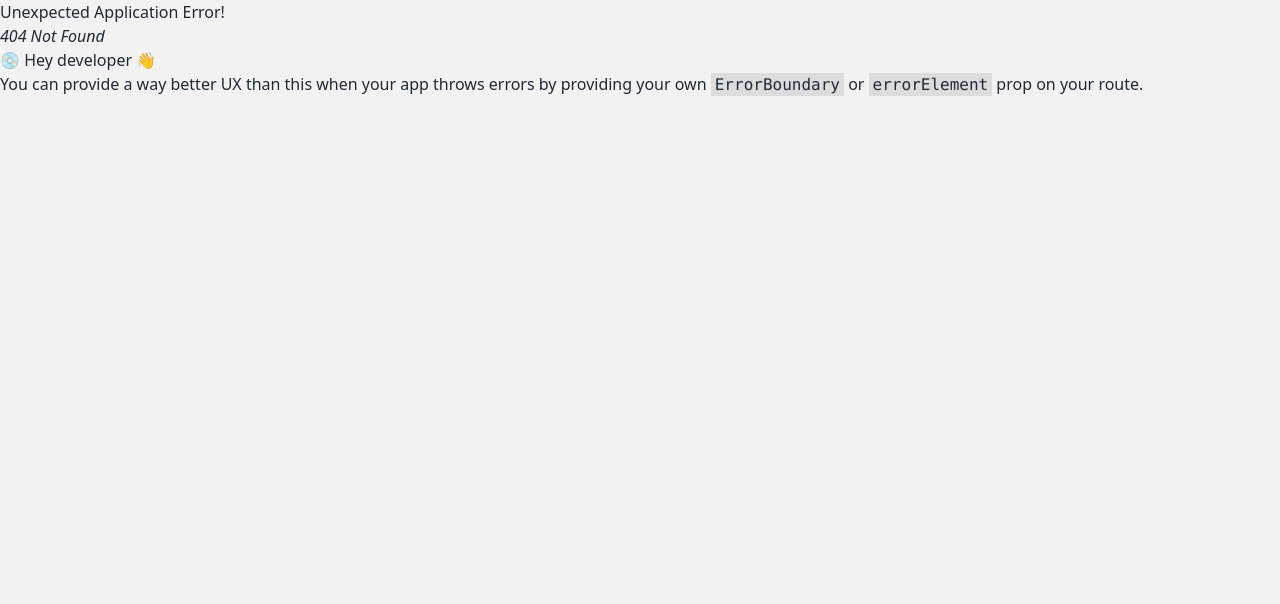
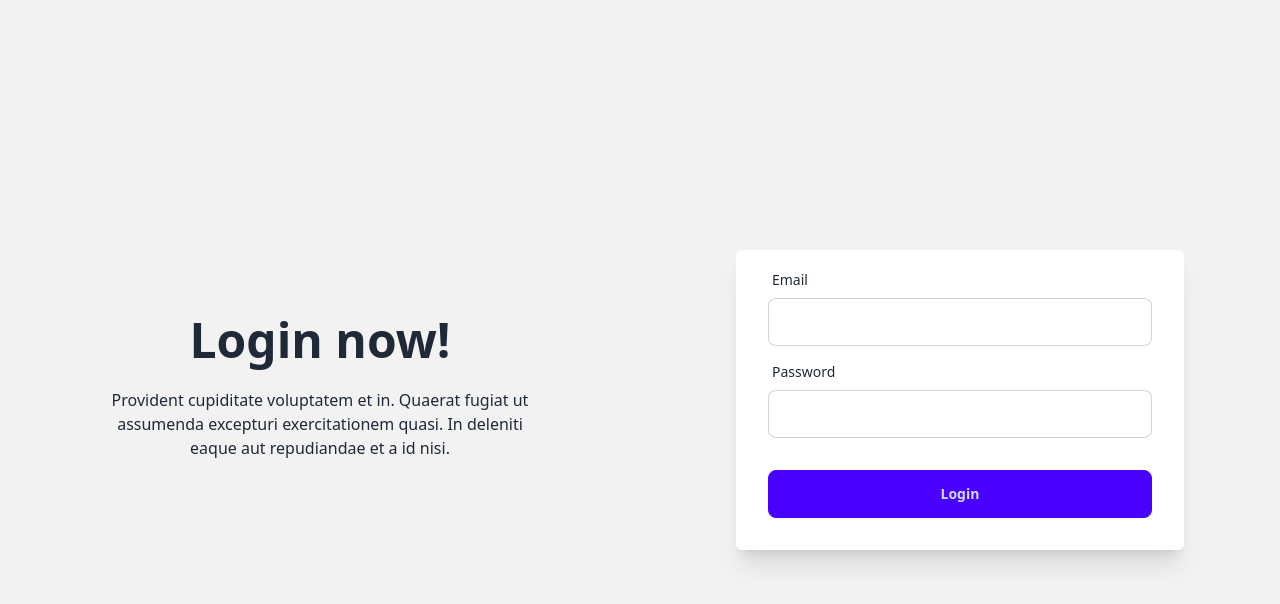
Before and after one commit to mhmitas/bistro-boss-restaurant-client-new, a React (Vite) app: page /auth/login in a window 1280 px wide. Before the commit this address had no page. Shown: the top 604 px of the page. Built offline with nearby package versions, Linux system fonts and the light colour scheme; no server answers.

Commit message:
crated login system

```diff
--- a/package.json
+++ b/package.json
@@ -11,12 +11,15 @@
   },
   "dependencies": {
     "axios": "^1.6.8",
+    "firebase": "^10.12.0",
     "localforage": "^1.10.0",
     "match-sorter": "^6.3.4",
     "react": "^18.2.0",
     "react-dom": "^18.2.0",
+    "react-hook-form": "^7.51.4",
     "react-responsive-carousel": "^3.2.23",
     "react-router-dom": "^6.23.1",
+    "react-simple-captcha": "^9.3.1",
     "react-tabs": "^6.0.2",
     "sort-by": "^1.2.0",
     "swiper": "^11.1.3"
--- a/src/components/shared/Navbar.jsx
+++ b/src/components/shared/Navbar.jsx
@@ -22,7 +22,7 @@ const Navbar = () => {
                 </ul>
             </div>
             <div className="navbar-end">
-                <a className="btn">Login</a>
+                <Link to='/auth/login' className="btn">Login</Link>
             </div>
         </div>
     );
--- /dev/null
+++ b/src/firebase/firebase.config.js
@@ -0,0 +1,19 @@
+// Import the functions you need from the SDKs you need
+import { initializeApp } from "firebase/app";
+// TODO: Add SDKs for Firebase products that you want to use
+// https://firebase.google.com/docs/web/setup#available-libraries
+
+// Your web app's Firebase configuration
+const firebaseConfig = {
+    apiKey: import.meta.env.VITE_APIKEY,
+    authDomain: import.meta.env.VITE_AUTHDOMAIN,
+    projectId: import.meta.env.VITE_PROJECTID,
+    storageBucket: import.meta.env.VITE_STORAGEBUCKET,
+    messagingSenderId: import.meta.env.VITE_MESSAGINGSENDERID,
+    appId: import.meta.env.VITE_APPID
+};
+
+console.log(firebaseConfig)
+
+// Initialize Firebase
+export const app = initializeApp(firebaseConfig);
--- /dev/null
+++ b/src/hooks/useAuth.jsx
@@ -0,0 +1,9 @@
+import React, { useContext } from 'react';
+import { AuthContext } from '../providers/AuthProvider';
+
+const useAuth = () => {
+    const authInfo = useContext(AuthContext)
+    return authInfo
+};
+
+export default useAuth;
--- a/src/main.jsx
+++ b/src/main.jsx
@@ -3,9 +3,12 @@ import ReactDOM from 'react-dom/client'
 import './index.css'
 import { RouterProvider } from 'react-router-dom'
 import { router } from './router/router'
+import AuthProvider from './providers/AuthProvider'
 
 ReactDOM.createRoot(document.getElementById('root')).render(
   <React.StrictMode>
-    <RouterProvider router={router} />
+    <AuthProvider>
+      <RouterProvider router={router} />
+    </AuthProvider>
   </React.StrictMode>,
 )
--- /dev/null
+++ b/src/pages/authentication/Login.jsx
@@ -0,0 +1,57 @@
+import React, { useEffect } from 'react';
+import { useForm } from "react-hook-form"
+import useAuth from '../../hooks/useAuth';
+
+const Login = () => {
+    const { loginUser } = useAuth()
+    const {
+        register,
+        handleSubmit,
+        formState: { errors },
+    } = useForm()
+
+    const onSubmit = (data) => {
+        console.log(data)
+        loginUser(data.email, data.password)
+            .then(result => {
+                console.log(result.user);
+            }).catch(err => {
+                console.log(err);
+            })
+    }
+    return (
+        <>
+            <div className="min-h-screen hero">
+                <div className="lg:grid grid-cols-2 *:mx-auto">
+                    <div className="*:text-center lg:text-left hidden lg:flex flex-col items-center justify-center w-2/3 ">
+                        <h1 className="text-5xl font-bold">Login now!</h1>
+                        <p className="py-6">Provident cupiditate voluptatem et in. Quaerat fugiat ut assumenda excepturi exercitationem quasi. In deleniti eaque aut repudiandae et a id nisi.</p>
+                    </div>
+                    <div className="card shrink-0 w-full max-w-md min-w-96 shadow-xl bg-base-100 rounded-md">
+                        <h3 className='text-center font-semibold text-2xl pt-6 lg:hidden'>Login</h3>
+                        <form onSubmit={handleSubmit(onSubmit)} className="card-body pt-3">
+                            <div className="form-control">
+                                <label className="label">
+                                    <span className="label-text">Email</span>
+                                </label>
+                                <input type="email"
+                                    {...register('email')} className="input input-bordered" required />
+                            </div>
+                            <div className="form-control">
+                                <label className="label">
+                                    <span className="label-text">Password</span>
+                                </label>
+                                <input type="text" {...register('password')} className="input input-bordered" required />
+                            </div>
+                            <div className="form-control mt-6">
+                                <button className="btn btn-primary">Login</button>
+                            </div>
+                        </form>
+                    </div>
+                </div>
+            </div>
+        </>
+    );
+};
+
+export default Login;
--- /dev/null
+++ b/src/providers/AuthProvider.jsx
@@ -0,0 +1,46 @@
+import React, { createContext, useEffect, useState } from 'react';
+import { createUserWithEmailAndPassword, getAuth, onAuthStateChanged, signInWithEmailAndPassword, signOut } from "firebase/auth";
+import { app } from '../firebase/firebase.config';
+
+export const AuthContext = createContext(null)
+const auth = getAuth(app)
+// -------------
+const AuthProvider = ({ children }) => {
+    const [user, setUser] = useState(null)
+    const [authLoading, setAuthLoading] = useState(true)
+
+    function createUser(email, password) {
+        return createUserWithEmailAndPassword(auth, email, password)
+    }
+    function loginUser(email, password) {
+        return signInWithEmailAndPassword(auth, email, password)
+    }
+    function logOutUser() {
+        return signOut(auth)
+    }
+
+    useEffect(() => {
+        const unsubscribe = onAuthStateChanged(auth, currentUser => {
+            setUser(currentUser)
+            setAuthLoading(false)
+            console.log('currentUser =>', currentUser);
+        });
+        return () => unsubscribe()
+    }, [])
+
+    const authInfo = {
+        user,
+        authLoading,
+        setAuthLoading,
+        createUser,
+        loginUser,
+        logOutUser
+    }
+    return (
+        <AuthContext.Provider value={authInfo}>
+            {children}
+        </AuthContext.Provider>
+    );
+};
+
+export default AuthProvider;
--- /dev/null
+++ b/src/routes/AuthRoutes.jsx
@@ -0,0 +1,12 @@
+import React from 'react';
+import { Outlet } from 'react-router-dom';
+
+const AuthRoutes = () => {
+    return (
+        <div className='max-w-screen-2xl mx-auto'>
+            <Outlet></Outlet>
+        </div>
+    );
+};
+
+export default AuthRoutes;
```
Also changed, not shown: src/router/router.jsx (+16 -2 lines), 1 other file (tests, documents, lock files or other folders).
